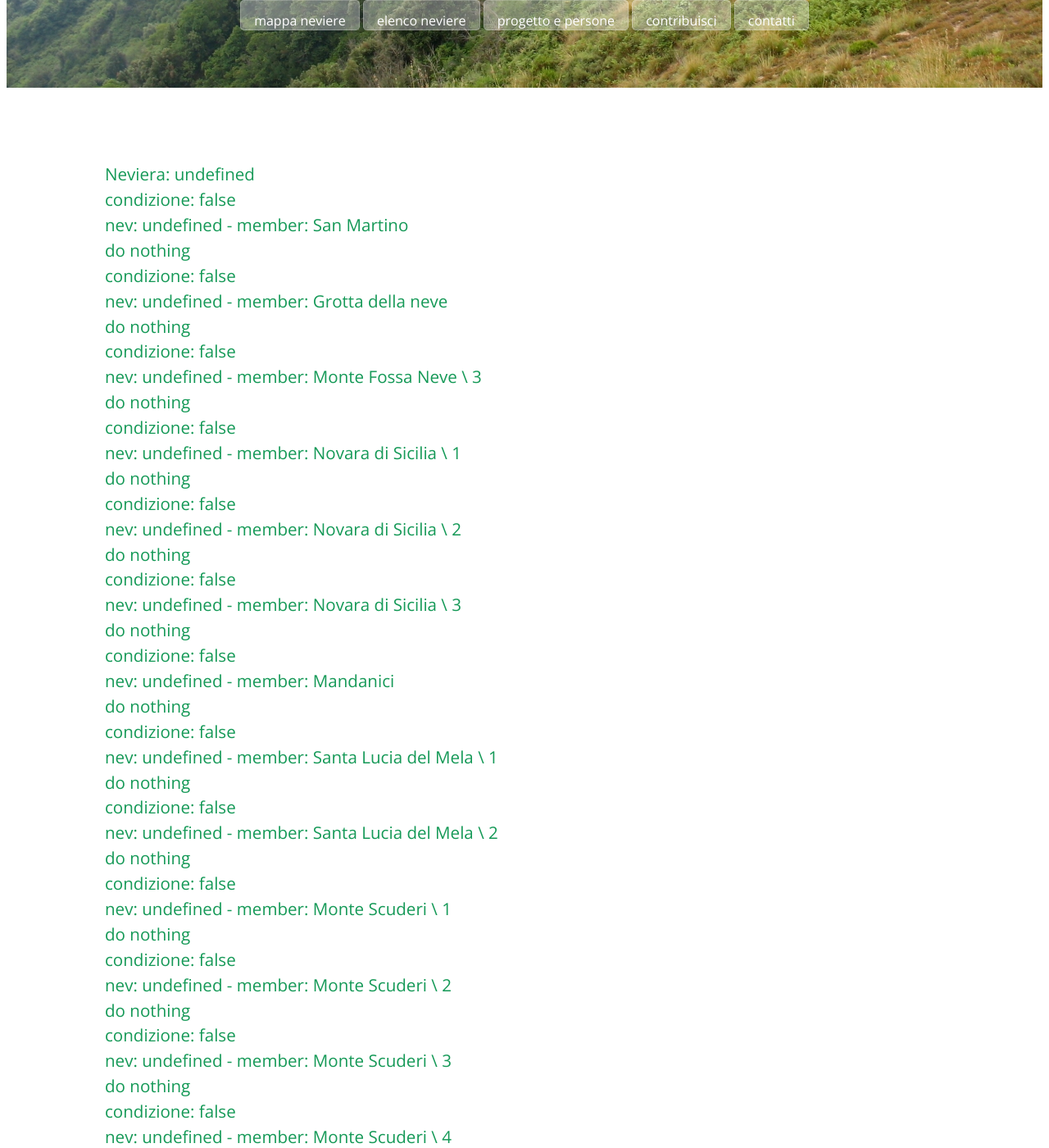
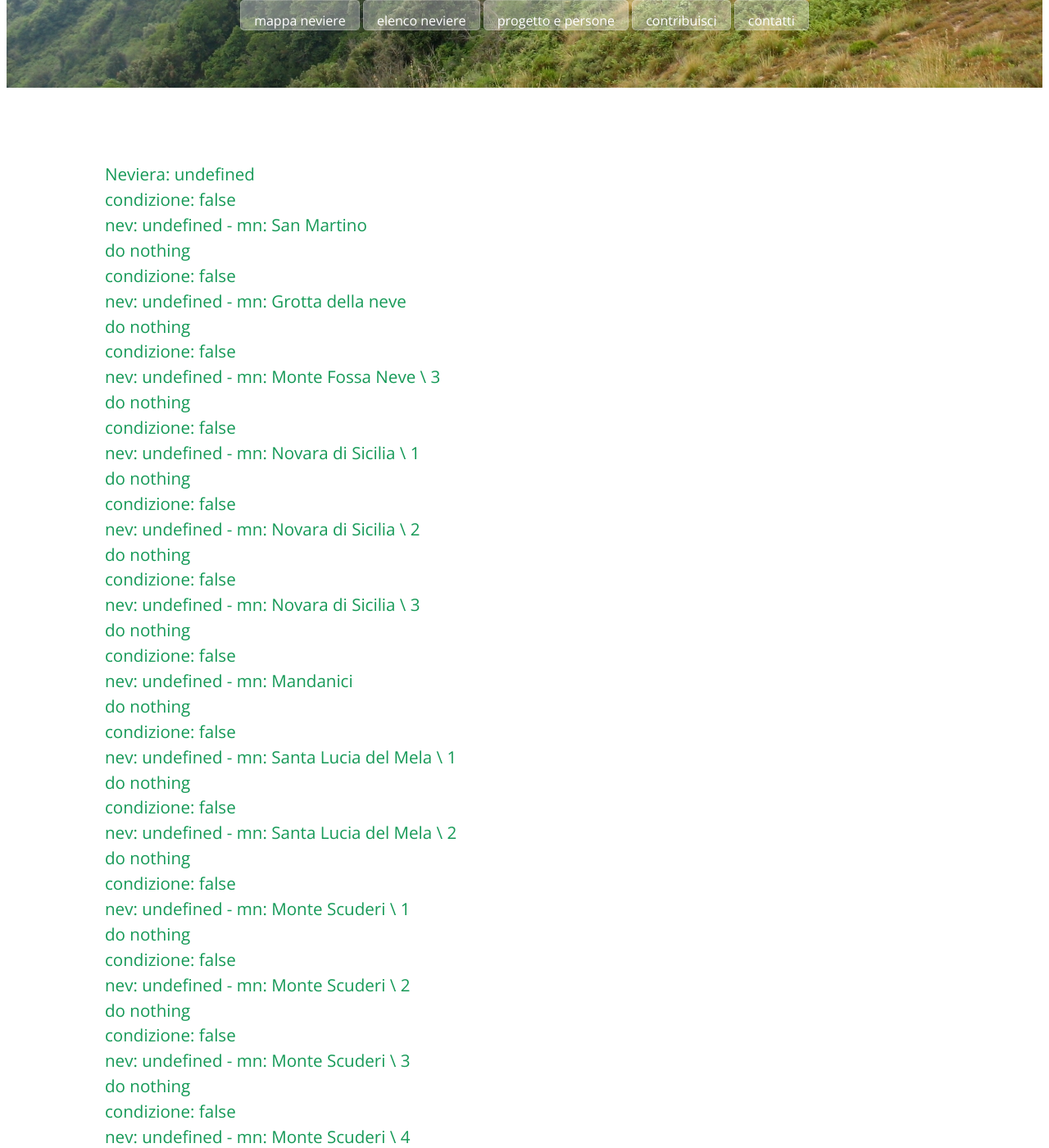
Before and after one commit to NeviereDiSicilia/nevieredisicilia.github.io, a Jekyll site: the page built from neviera.html, in a window 1280 px wide and 1400 px high, scrolled down 237 px. Shown: the whole window at 82% size. Built offline with Jekyll 4.4.1, drawn with Linux system fonts in a browser that asks for light colours; some of the changed text lies outside the part shown.

Commit message:
Update neviera.html

```diff
--- a/_includes/neviera.html
+++ b/_includes/neviera.html
@@ -25,15 +25,14 @@
 <h3>Neviera: {{neviera}}<br/>
 
 {% for member in site.data.Neviere_di_Sicilia %}
-{% if {{member.name}} == {{neviera}} %}
+{% if member.name == neviera %}
 	{% assign condizione = true %}
 {% else %}
 	{% assign condizione = false %}
 {% endif %}
 	condizione: {{ condizione }}<br/>
-	nev: {{ neviera }} - member: {{ member.name }}<br/>
+	nev: {{ neviera }} - mn: {{ member.name }}<br/>
 	{% if condizione == true %}
-		neviera: {{ neviera }} - member: {{ member.name }}<br/>
 		<table>
 			<tr>
 				<td>Nome Neviera</td><td>{{ member.name }}</td>
```
